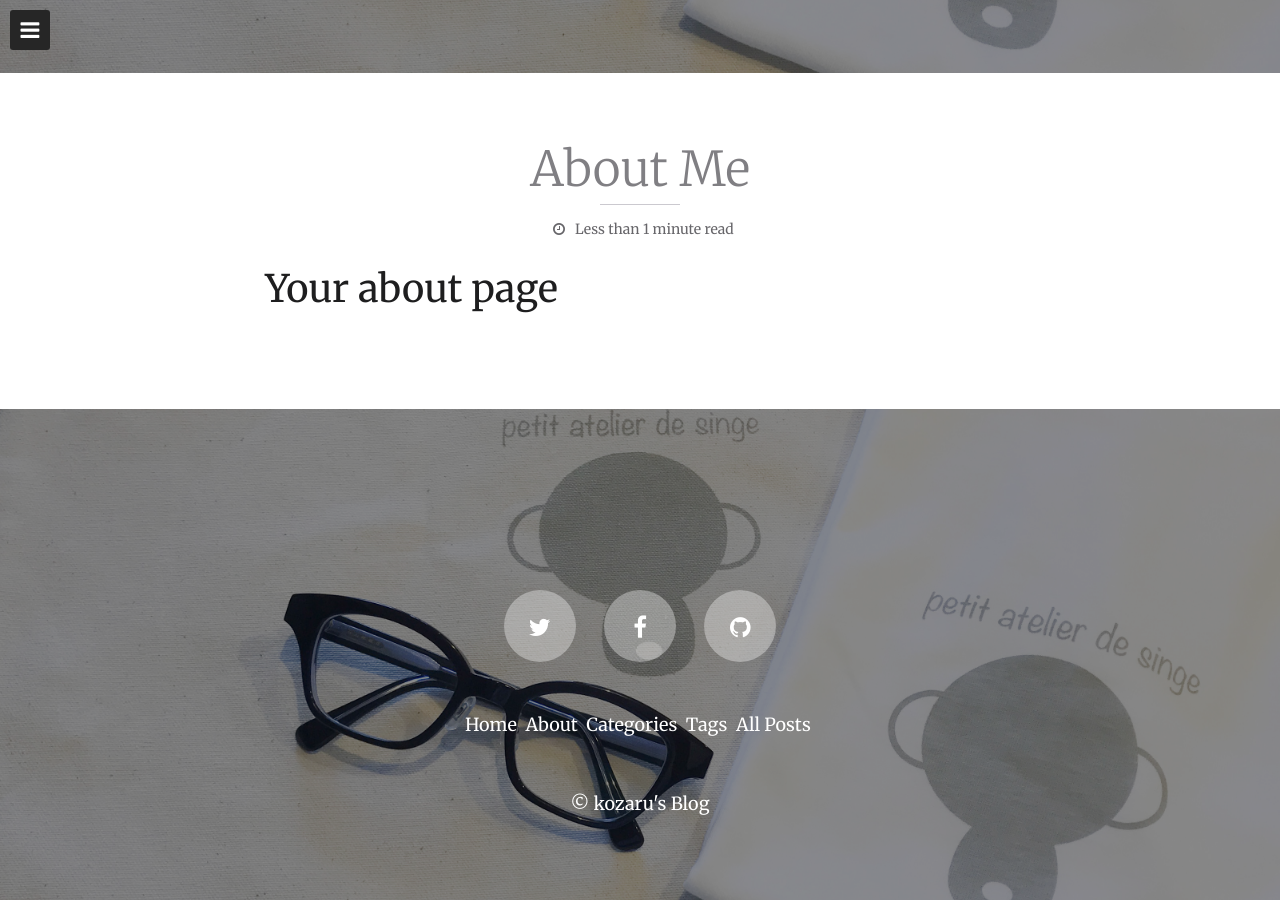
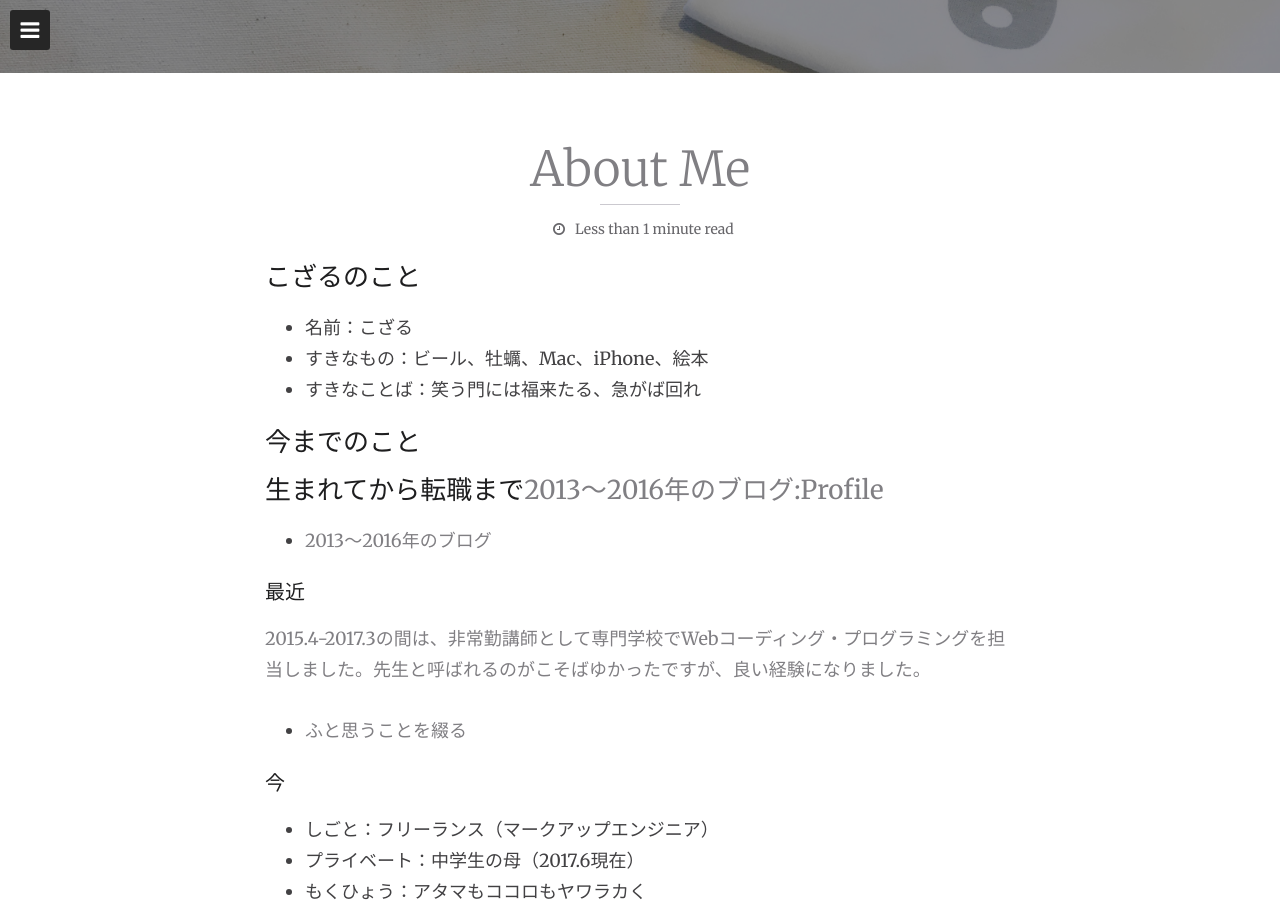
Before and after one commit to kozarunobukome/kozarunobukome.github.io, a Jekyll site: the page built from _pages/about.md, in a window 1280 px wide and 900 px high, scrolled down 467 px. Built offline with Jekyll 4.4.1, drawn with Linux system fonts in a browser that asks for light colours.

Commit message:
add about

```diff
--- a/_pages/about.md
+++ b/_pages/about.md
@@ -2,7 +2,29 @@
 layout: page
 permalink: /about/
 title: About Me
-tags: [tags]
+tags: [profile]
 ---
 
-# Your about page
+## こざるのこと
+
+- 名前：こざる
+- すきなもの：ビール、牡蠣、Mac、iPhone、絵本
+- すきなことば：笑う門には福来たる、急がば回れ
+
+## 今までのこと
+
+## 生まれてから転職まで[2013〜2016年のブログ:Profile](http://blog.kozaru.me/profile/)
+
+- [2013〜2016年のブログ](http://blog.kozaru.me)
+
+### 最近
+
+[2015.4-2017.3の間は、非常勤講師として専門学校でWebコーディング・プログラミングを担当しました。先生と呼ばれるのがこそばゆかったですが、良い経験になりました。](https://kozaru.goat.me/5OVVwz0S)
+
+- [ふと思うことを綴る](https://kozaru.goat.me/)
+
+### 今
+
+- しごと：フリーランス（マークアップエンジニア）
+- プライベート：中学生の母（2017.6現在）
+- もくひょう：アタマもココロもヤワラカく
```
